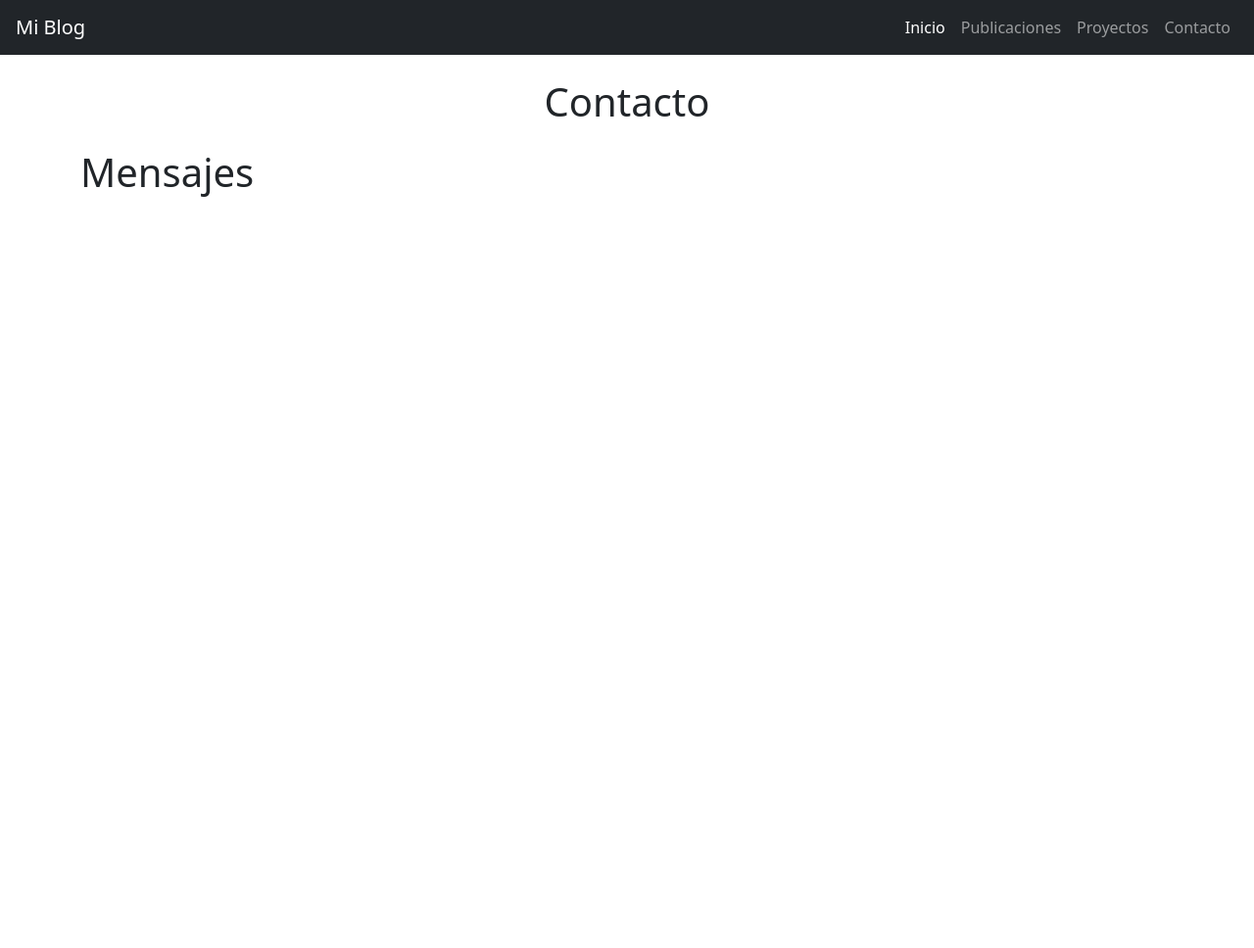
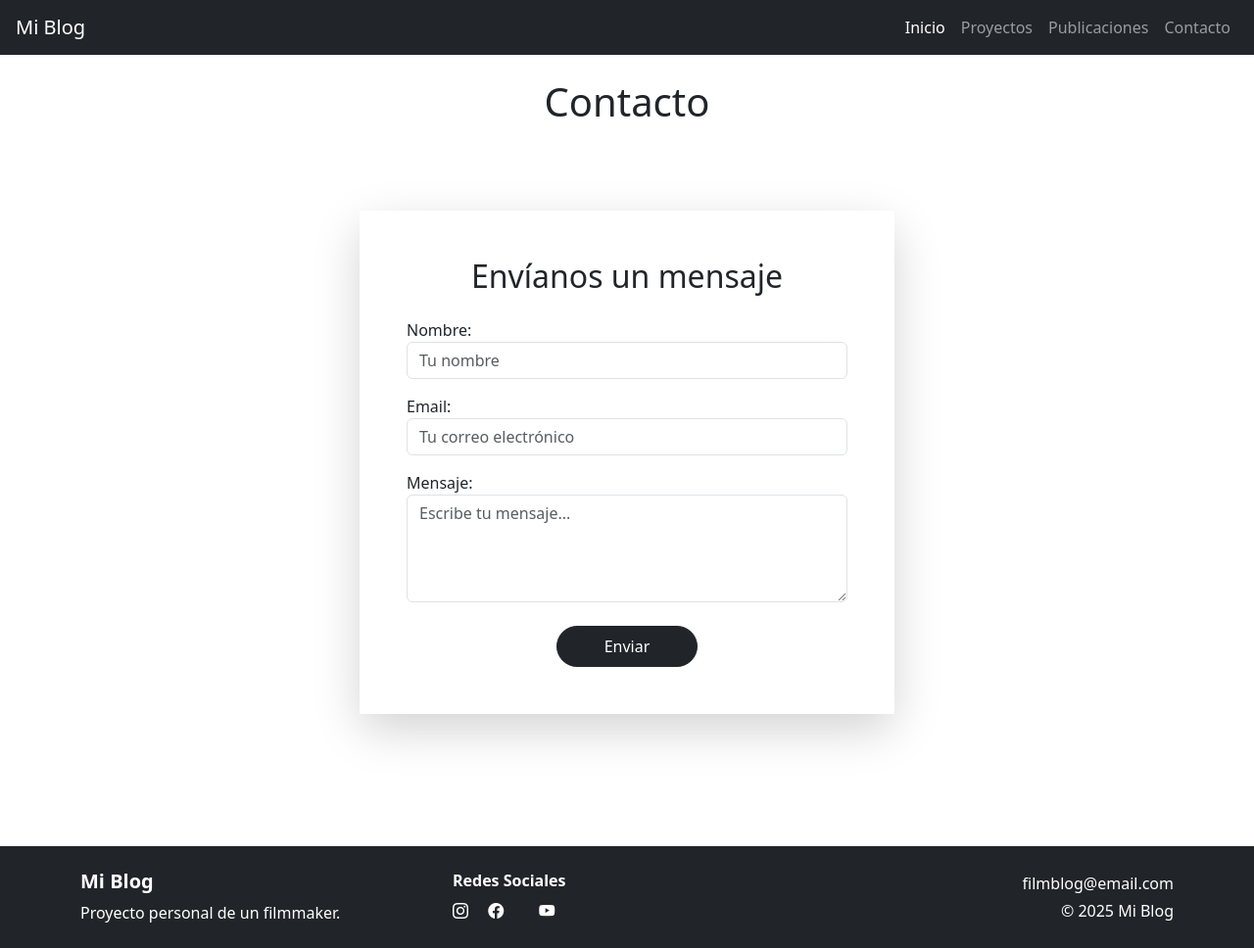
Before and after one commit to agusso99/TuPrimeraPagina-SOSA, a Django app: page /contacto/ in a window 1280 px wide. Shown: the whole page at 98% size. Before the commit the page ends 201 px from the top, so only its background shows below. Run offline with Django 5.2, Linux system fonts and the light colour scheme; data that the repository does not hold is empty.

Commit message:
Agregué formularios de busqueda y para insertar datos. Toda la página funciona ok

```diff
--- /dev/null
+++ b/Blog/forms.py
@@ -0,0 +1,22 @@
+from django import forms
+from .models import Contacto
+
+class ContactoForm(forms.ModelForm):
+    class Meta:
+        model = Contacto
+        fields = ['nombre', 'email', 'mensaje']
+        widgets = {
+            'nombre': forms.TextInput(attrs={
+                'class': 'form-control',
+                'placeholder': 'Tu nombre'
+            }),
+            'email': forms.EmailInput(attrs={
+                'class': 'form-control',
+                'placeholder': 'Tu correo electrónico'
+            }),
+            'mensaje': forms.Textarea(attrs={
+                'class': 'form-control',
+                'rows': 4,
+                'placeholder': 'Escribe tu mensaje...'
+            }),
+        }
--- a/Blog/templates/Blog/base.html
+++ b/Blog/templates/Blog/base.html
@@ -7,7 +7,20 @@
 
         {% endblock title %}
     </title>
+    <link rel="stylesheet" href="https://cdn.jsdelivr.net/npm/bootstrap-icons@1.10.5/font/bootstrap-icons.css">
     <link href="https://cdn.jsdelivr.net/npm/bootstrap@5.3.6/dist/css/bootstrap.min.css" rel="stylesheet" integrity="sha384-4Q6Gf2aSP4eDXB8Miphtr37CMZZQ5oXLH2yaXMJ2w8e2ZtHTl7GptT4jmndRuHDT" crossorigin="anonymous">
+    <style>
+    html, body {
+        height: 100%;
+    }
+    body {
+        display: flex;
+        flex-direction: column;
+    }
+    .container {
+        flex: 1;
+    }
+    </style>
 </head>
 <body>
     <nav class="navbar navbar-expand-lg navbar-dark bg-dark px-3">
@@ -22,13 +35,13 @@
                     <a class="nav-link active" aria-current="page" href="{% url 'index' %}">Inicio</a>
                 </li>
                 <li class="nav-item">
+                    <a class="nav-link" href="{% url 'lista_proyectos' %}">Proyectos</a>
+                </li>
+                <li class="nav-item">
                     <a class="nav-link" href="{% url 'lista_publicaciones' %}">Publicaciones</a>
                 </li>
                 <li class="nav-item">
-                    <a class="nav-link" href="{% url 'lista_proyectos' %}">Proyectos</a>
-                </li>
-                <li class="nav-item">
-                    <a class="nav-link" href="{% url 'mensajes' %}">Contacto</a>
+                    <a class="nav-link" href="{% url 'crear_mensajes' %}">Contacto</a>
                 </li>
             </ul>
         </div>
@@ -43,5 +56,26 @@
         {% endblock content %}
     </div>
 <script src="https://cdn.jsdelivr.net/npm/bootstrap@5.3.6/dist/js/bootstrap.bundle.min.js" integrity="sha384-j1CDi7MgGQ12Z7Qab0qlWQ/Qqz24Gc6BM0thvEMVjHnfYGF0rmFCozFSxQBxwHKO" crossorigin="anonymous"></script>
+<footer class="bg-dark text-white mt-5">
+    <div class="container py-4">
+        <div class="row text-center text-md-start align-items-center">
+            <div class="col-md-4 mb-3 mb-md-0">
+                <h5 class="fw-bold">Mi Blog</h5>
+                <p class="mb-0">Proyecto personal de un filmmaker.</p>
+            </div>
+            <div class="col-md-4 mb-3 mb-md-0">
+                <h6 class="fw-bold">Redes Sociales</h6>
+                <a href="#" class="text-white me-3"><i class="bi bi-instagram"></i></a>
+                <a href="#" class="text-white me-3"><i class="bi bi-facebook"></i></a>
+                <a href="#" class="text-white me-3"><i class="bi bi-twitter-x"></i></a>
+                <a href="#" class="text-white"><i class="bi bi-youtube"></i></a>
+            </div>
+            <div class="col-md-4 text-md-end">
+                <p class="mb-1">filmblog@email.com</p>
+                <p class="mb-0">© {% now "Y" %} Mi Blog</p>
+            </div>
+        </div>
+    </div>
+</footer>
 </body>
 </html>
--- a/Blog/templates/Blog/contacto.html
+++ b/Blog/templates/Blog/contacto.html
@@ -8,12 +8,22 @@
     Contacto
 {% endblock content_title %}
 {% block content %}
-    <h1> Mensajes </h1>
-    <ul>
-        {% for mensaje in contactos %}
-            <li>
-                {{ mensaje.nombre }}  ({{ mensaje.email }}) envió un mensaje y su estado es: {{ mensaje.estado }}
-            </li>
-        {% endfor %}
-    </ul>
+    <div class="container d-flex justify-content-center align-items-center" style="min-height: 80vh;">
+        <div class="col-md-8 col-lg-6">
+            <div class="card shadow-lg border-0 rounded-4">
+                <div class="card-body p-5 bg-white">
+                    <h2 class="text-center mb-4">Envíanos un mensaje</h2>
+                    <form method="POST" action="{% url 'crear_mensajes' %}">
+                        {% csrf_token %}
+                        {{ form.as_p }}
+                        <div class="text-center mt-4">
+                            <button type="submit" class="btn btn-dark px-5 py-2 rounded-pill">
+                                Enviar
+                            </button>
+                        </div>
+                    </form>
+                </div>
+            </div>
+        </div>
+    </div>
 {% endblock content %}
--- a/Blog/templates/Blog/index.html
+++ b/Blog/templates/Blog/index.html
@@ -18,7 +18,7 @@
     </a>
     </div>
     <div class="d-flex justify-content-center my-4">
-    <a href="{% url 'mensajes' %}" class="btn btn-dark rounded-pill px-4 py-2 shadow-sm">
+    <a href="{% url 'crear_mensajes' %}" class="btn btn-dark rounded-pill px-4 py-2 shadow-sm">
         Contacto
     </a>
     </div>
--- a/Blog/templates/Blog/proyecto.html
+++ b/Blog/templates/Blog/proyecto.html
@@ -8,6 +8,10 @@
     Proyectos
 {% endblock content_title %}
 {% block content %}
+
+    <form action="{% url 'lista_proyectos' %}" method="get">
+        <input type="text" name="busqueda" placeholder="Buscar..." type="submit" class="form-control mb-3">
+    </form>
     <ul>
         {% for proyecto in proyectos %}
             <li>
--- a/Blog/templates/Blog/publicaciones.html
+++ b/Blog/templates/Blog/publicaciones.html
@@ -8,6 +8,10 @@
     Publicaciones
 {% endblock content_title %}
 {% block content %}
+
+    <form action="{% url 'lista_publicaciones' %}" method="get">
+        <input type="text" name="busqueda" placeholder="Buscar..." type="submit" class="form-control mb-3">
+    </form>
     <div class="row row-cols-1 row-cols-md-2 g-4">
         {% for publicacion in publicaciones %}
             <div class="col">
--- a/Blog/views.py
+++ b/Blog/views.py
@@ -1,18 +1,38 @@
-from django.shortcuts import render
+from django.shortcuts import render, redirect
 from .models import Proyecto, Publicacion, Contacto
+from .forms import ContactoForm
 
 
 def index(request):
     return render(request, "Blog/index.html")
 
 def lista_proyectos(request):
-    proyectos = Proyecto.objects.all()
+    busqueda = request.GET.get("busqueda", None)
+    if busqueda:
+        proyectos = Proyecto.objects.filter(titulo__icontains=busqueda)
+    else:
+        proyectos = Proyecto.objects.all()
     return render(request, "Blog/proyecto.html", {"proyectos": proyectos})
 
 def lista_publicaciones(request):
-    publicaciones = Publicacion.objects.all()
+    busqueda = request.GET.get("busqueda", None)
+    if busqueda:
+        publicaciones = Publicacion.objects.filter(titulo__icontains=busqueda)
+    else:
+        publicaciones = Publicacion.objects.all()
     return render(request, "Blog/publicaciones.html", {"publicaciones": publicaciones})
 
 def mensajes(request):
     contactos = Contacto.objects.all()
     return render(request, "Blog/contacto.html", {"contactos": contactos})
+
+def crear_mensaje(request):
+    if request.method == "POST":
+        form = ContactoForm(request.POST)
+        if form.is_valid():
+            print("Su mensaje fue enviado.")
+            form.save()
+            return redirect("crear_mensajes")
+    else:
+        form = ContactoForm()
+    return render(request, "Blog/contacto.html", {"form": form})
--- a/Proyecto/urls.py
+++ b/Proyecto/urls.py
@@ -22,6 +22,6 @@ urlpatterns = [
     path('admin/', admin.site.urls),
     path('proyectos/', views.lista_proyectos, name="lista_proyectos"),
     path('publicaciones/', views.lista_publicaciones, name="lista_publicaciones"),
-    path('contacto/', views.mensajes, name="mensajes"),
+    path('contacto/', views.crear_mensaje, name="crear_mensajes"),
     path("", views.index, name="index"),
 ]
```
Also changed, not shown: README.md.
